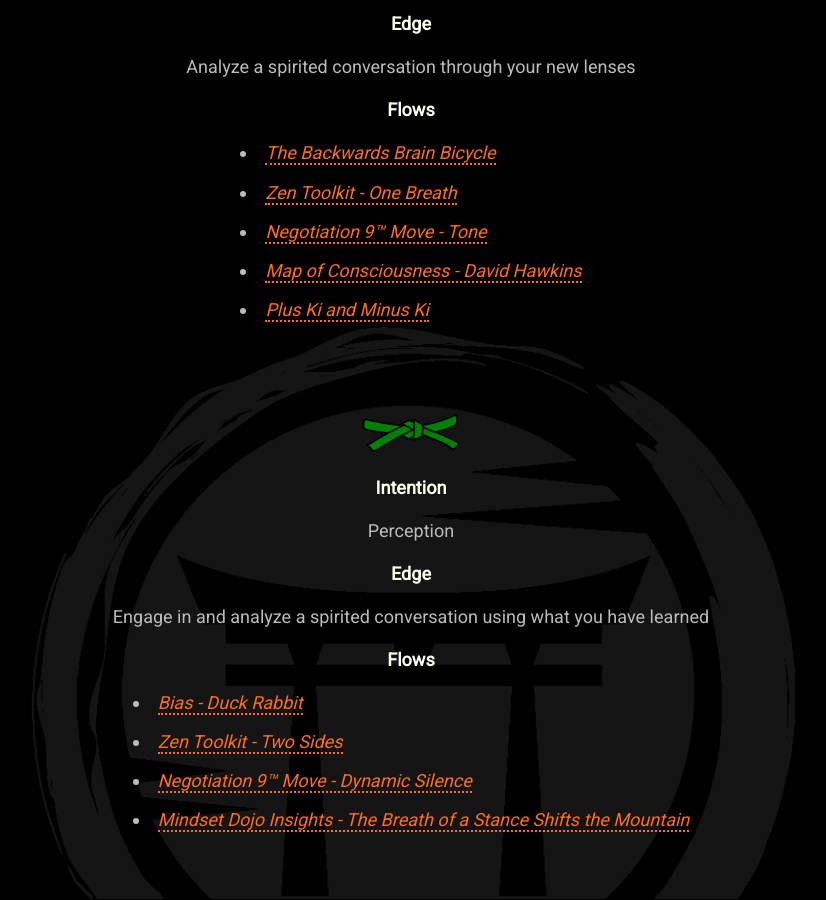
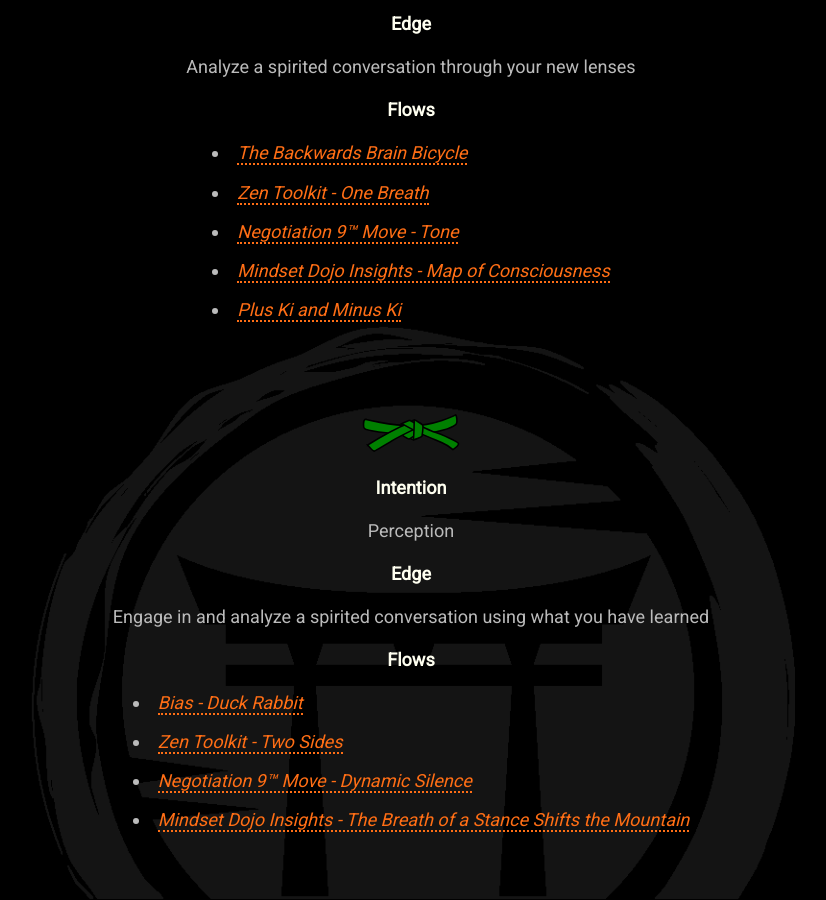
Before and after one commit to mindset-dojo/mindset-dojo.github.io, a Jekyll site: the page built from program.md, in a window 1280 px wide and 900 px high, scrolled down 2688 px. Shown: the whole window, without its empty margins (229-1055 px from the left). Built offline with Jekyll 4.4.1, drawn with Linux system fonts in a browser that asks for light colours; some web fonts are replaced.

Commit message:
refactor(program): replace map of consciousness video with mindset dojo insights article.

```diff
--- a/_data/program.yaml
+++ b/_data/program.yaml
@@ -61,8 +61,8 @@
         url: https://vimeo.com/944618879/47e96945a4
       - label: Negotiation 9™ Move - Tone
         url: https://www.blackswanltd.com/newsletter/infographic-the-black-swan-groups-negotiation-9
-      - label: Map of Consciousness - David Hawkins
-        url: https://www.youtube.com/watch?v=QBxVzTphkik
+      - label: Mindset Dojo Insights - Map of Consciousness
+        url: https://medium.com/p/560662d2e5aa
       - label: Plus Ki and Minus Ki
         url: https://mindbodyaikido.com/plus-ki-and-minus-ki
   - color: green
```
